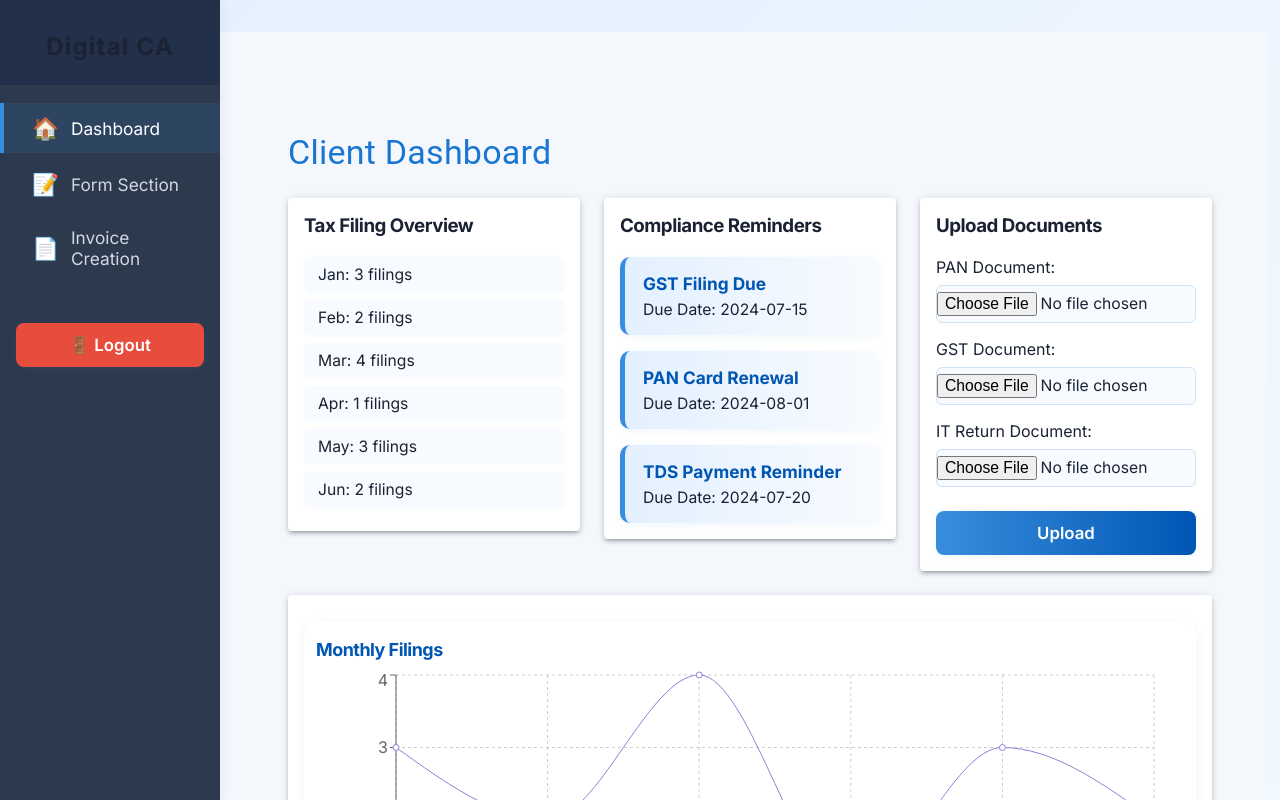
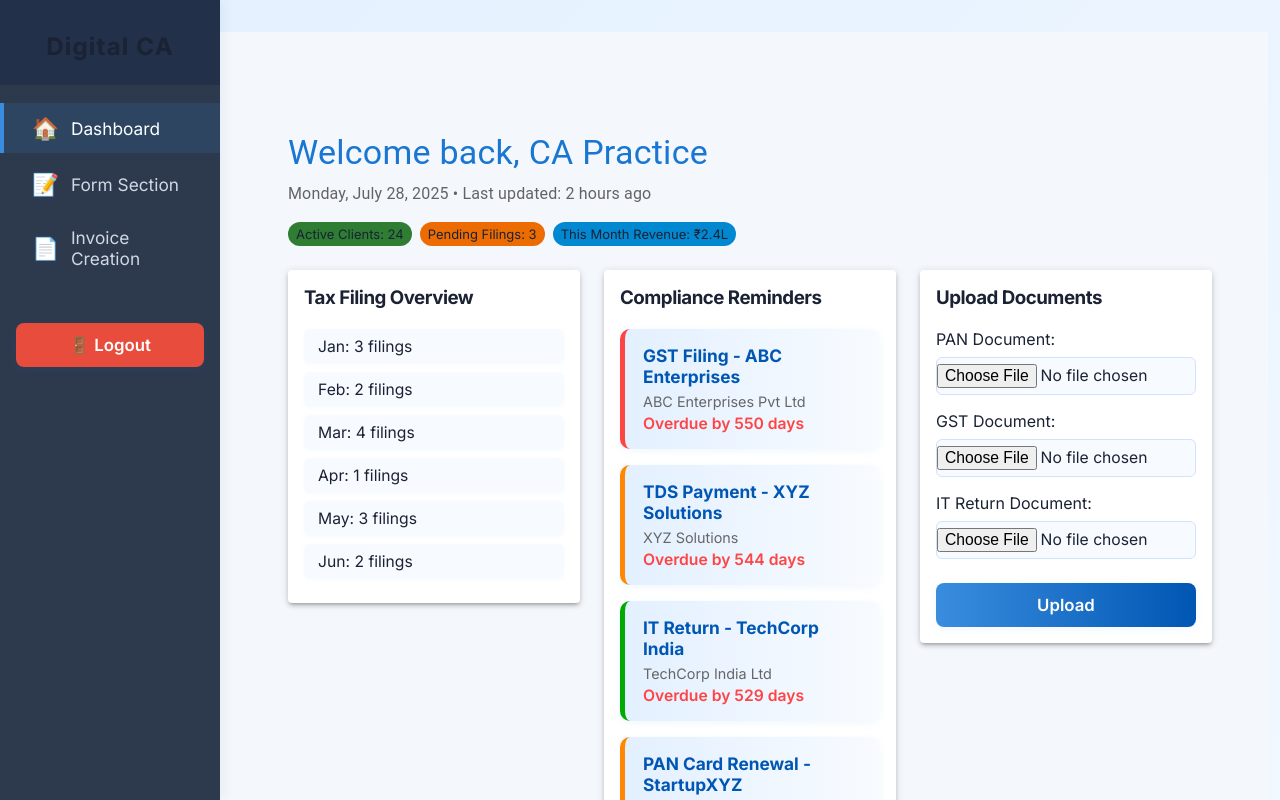
Before and after one commit to Sreemoyee46/Digital-CA-Platform, a React (Create React App) app: page /login in a window 1280 px wide. Both pictures are taken after typing "Sample", "Sample123" into the empty fields and a click on the button "Login". Shown: the top 800 px of the page. Built offline with nearby package versions, Linux system fonts and the light colour scheme.

Commit message:
Add realistic data and personal touches to make project more authentic

```diff
--- a/src/components/ComplianceReminderCards.js
+++ b/src/components/ComplianceReminderCards.js
@@ -1,22 +1,88 @@
 import React from 'react';
 
 const reminders = [
-  { id: 1, title: 'GST Filing Due', dueDate: '2024-07-15' },
-  { id: 2, title: 'PAN Card Renewal', dueDate: '2024-08-01' },
-  { id: 3, title: 'TDS Payment Reminder', dueDate: '2024-07-20' },
+  {
+    id: 1,
+    title: 'GST Filing - ABC Enterprises',
+    dueDate: '2024-01-25',
+    priority: 'high',
+    client: 'ABC Enterprises Pvt Ltd'
+  },
+  {
+    id: 2,
+    title: 'TDS Payment - XYZ Solutions',
+    dueDate: '2024-01-31',
+    priority: 'medium',
+    client: 'XYZ Solutions'
+  },
+  {
+    id: 3,
+    title: 'IT Return - TechCorp India',
+    dueDate: '2024-02-15',
+    priority: 'low',
+    client: 'TechCorp India Ltd'
+  },
+  {
+    id: 4,
+    title: 'PAN Card Renewal - StartupXYZ',
+    dueDate: '2024-02-28',
+    priority: 'medium',
+    client: 'StartupXYZ'
+  },
 ];
 
 function ComplianceReminderCards() {
+  const getPriorityColor = (priority) => {
+    switch(priority) {
+      case 'high': return '#ff4444';
+      case 'medium': return '#ff8800';
+      case 'low': return '#00aa00';
+      default: return '#666666';
+    }
+  };
+
+  const getDaysUntilDue = (dueDate) => {
+    const today = new Date();
+    const due = new Date(dueDate);
+    const diffTime = due - today;
+    const diffDays = Math.ceil(diffTime / (1000 * 60 * 60 * 24));
+    return diffDays;
+  };
+
   return (
     <section className="compliance-reminder-cards">
       <h3>Compliance Reminders</h3>
       <div className="cards-container">
-        {reminders.map((reminder) => (
-          <div key={reminder.id} className="reminder-card">
-            <h4>{reminder.title}</h4>
-            <p>Due Date: {reminder.dueDate}</p>
-          </div>
-        ))}
+        {reminders.map((reminder) => {
+          const daysUntilDue = getDaysUntilDue(reminder.dueDate);
+          const isOverdue = daysUntilDue < 0;
+          const isUrgent = daysUntilDue <= 3;
+
+          return (
+            <div
+              key={reminder.id}
+              className="reminder-card"
+              style={{
+                borderLeftColor: getPriorityColor(reminder.priority),
+                backgroundColor: isUrgent ? '#fff5f5' : '#f8fbff'
+              }}
+            >
+              <h4>{reminder.title}</h4>
+              <p style={{ fontSize: '0.9rem', color: '#666', marginBottom: '4px' }}>
+                {reminder.client}
+              </p>
+              <p style={{
+                color: isOverdue ? '#ff4444' : isUrgent ? '#ff8800' : '#00aa00',
+                fontWeight: '600'
+              }}>
+                {isOverdue
+                  ? `Overdue by ${Math.abs(daysUntilDue)} days`
+                  : `Due in ${daysUntilDue} days`
+                }
+              </p>
+            </div>
+          );
+        })}
       </div>
     </section>
   );
--- a/src/pages/Dashboard.js
+++ b/src/pages/Dashboard.js
@@ -3,14 +3,33 @@ import TaxFilingOverview from '../components/TaxFilingOverview';
 import ComplianceReminderCards from '../components/ComplianceReminderCards';
 import DocumentUpload from '../components/DocumentUpload';
 import ChartsDashboard from '../components/ChartsDashboard';
-import { Box, Grid, Paper, Typography } from '@mui/material';
+import { Box, Grid, Paper, Typography, Chip } from '@mui/material';
 
 function Dashboard() {
+  // Get current date for realistic greeting
+  const currentDate = new Date().toLocaleDateString('en-US', {
+    weekday: 'long',
+    year: 'numeric',
+    month: 'long',
+    day: 'numeric'
+  });
+
   return (
     <Box sx={{ maxWidth: 1200, margin: '40px auto', padding: 3 }}>
-      <Typography variant="h4" component="h1" color="primary" sx={{ mb: 3 }}>
-        Client Dashboard
-      </Typography>
+      <Box sx={{ mb: 3 }}>
+        <Typography variant="h4" component="h1" color="primary" sx={{ mb: 1 }}>
+          Welcome back, CA Practice
+        </Typography>
+        <Typography variant="body1" color="text.secondary" sx={{ mb: 2 }}>
+          {currentDate} • Last updated: 2 hours ago
+        </Typography>
+        <Box sx={{ display: 'flex', gap: 1, flexWrap: 'wrap' }}>
+          <Chip label="Active Clients: 24" color="success" size="small" />
+          <Chip label="Pending Filings: 3" color="warning" size="small" />
+          <Chip label="This Month Revenue: ₹2.4L" color="info" size="small" />
+        </Box>
+      </Box>
+
       <Grid container spacing={3}>
         <Grid item xs={12} sm={6} md={4}>
           <Paper elevation={3} sx={{ p: 2 }}>
```
Also changed, not shown: 2 other files (tests, documents, lock files or other folders).
